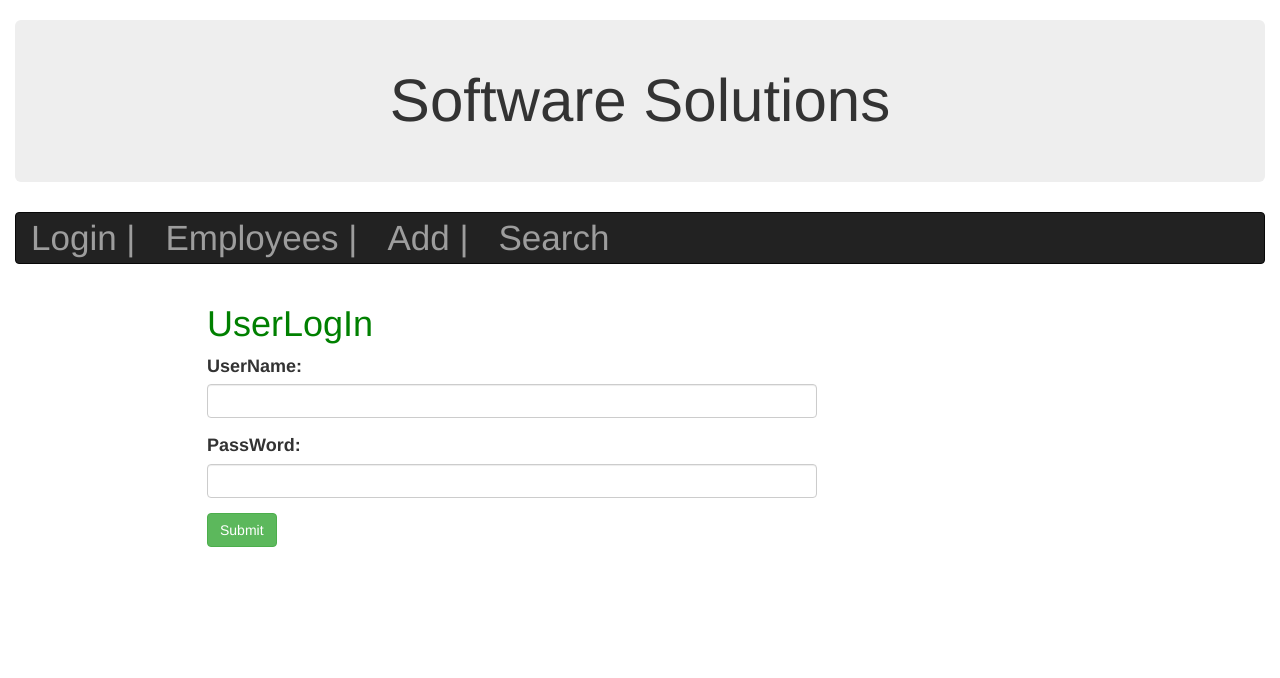
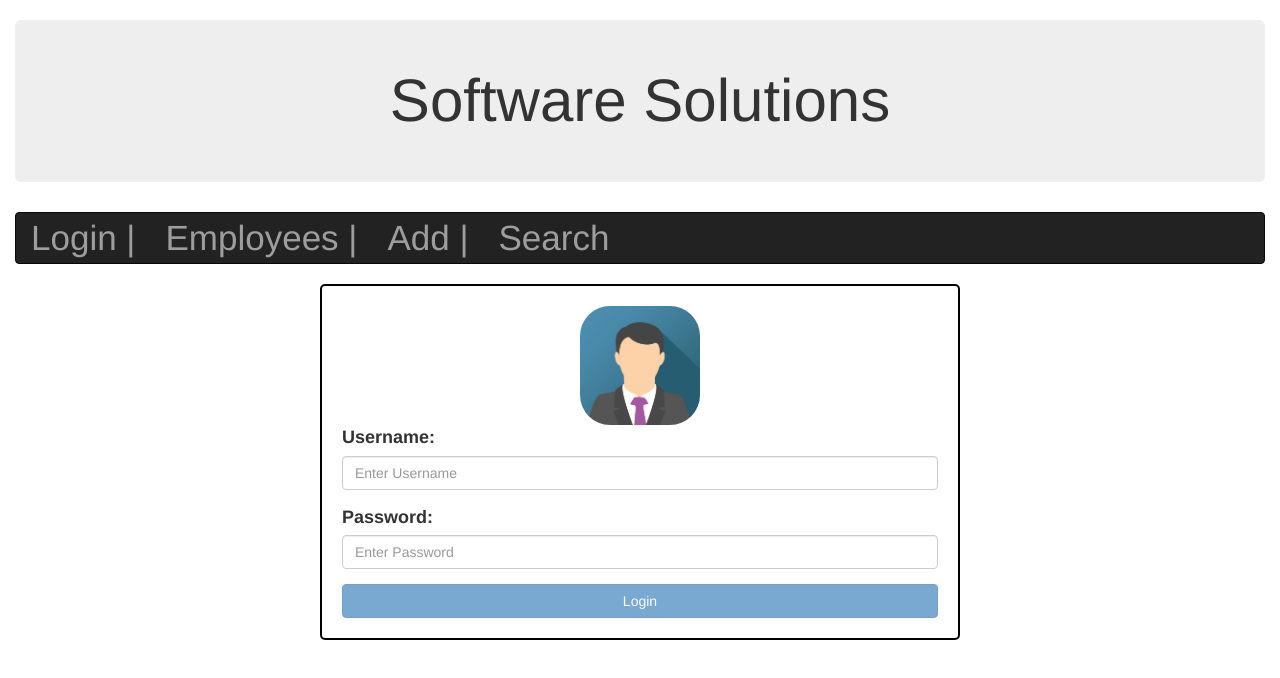
Before and after one commit to Ramesh204/Angular6, an Angular app: page /login in a window 1280 px wide. Shown: the top 678 px of the page. Built offline with nearby package versions, Linux system fonts and the light colour scheme.

Commit message:
validations

```diff
--- a/src/app/app.component.css
+++ b/src/app/app.component.css
@@ -13,5 +13,6 @@ button#logoutbtn{
     float: right;
     font-size:25px;
     border-radius:5px;
+    width:10%;
 
 }
--- a/src/app/create-employee/create-employee.component.html
+++ b/src/app/create-employee/create-employee.component.html
@@ -2,33 +2,33 @@
 
 <div [hidden]="submitted" class="col-lg-6" style="margin-left:15%;" >
     <h1>Create Employee</h1>
-  <form (ngSubmit)="onSubmit()" >
+  <form (ngSubmit)="onSubmit()" #addEmp="ngForm" >
     <div class="form-group">
       <label for="empid">EmpId</label>
-      <input type="number" class="form-control" id="empid" [(ngModel)]="employee.empid" name="empid">
+      <input type="number" class="form-control" id="empid" [(ngModel)]="employee.empid" name="empid" required>
     </div>
 
     <div class="form-group">
       <label for="firstName">FirstName</label>
-      <input type="text" class="form-control" id="firstName" [(ngModel)]="employee.firstName" name="firstName">
+      <input type="text" class="form-control" id="firstName" [(ngModel)]="employee.firstName" name="firstName" required>
     </div>
 
     <div class="form-group">
       <label for="lastName">LastName</label>
-      <input type="text" class="form-control" id="lastName" [(ngModel)]="employee.lastName" name="lastName">
+      <input type="text" class="form-control" id="lastName" [(ngModel)]="employee.lastName" name="lastName" required>
     </div>
 
     <div class="form-group">
       <label for="emailAddress">EmailAddress</label>
-      <input type="text" class="form-control" id="emailAddress" [(ngModel)]="employee.emailAddress" name="emailAddress">
+      <input type="email" class="form-control" id="emailAddress" [(ngModel)]="employee.emailAddress" name="emailAddress" required>
     </div>
 
     <div class="form-group">
       <label for="phoneNumber">PhoneNumber</label>
-      <input type="text" class="form-control" id="phoneNumber" [(ngModel)]="employee.phoneNumber" name="phoneNumber">
+      <input type="text" class="form-control" id="phoneNumber" [(ngModel)]="employee.phoneNumber" name="phoneNumber" required>
     </div>
 
-    <button type="submit" class="btn btn-success">Submit</button>
+    <button type="submit" class="btn btn-success" [disabled]="!addEmp.form.valid">Submit</button>
 
   </form>
 </div>
--- a/src/app/login/login.component.css
+++ b/src/app/login/login.component.css
@@ -3,6 +3,27 @@ a{
     color:red;
 }
 
-h1{
-    color:green;
+h2{
+
+    text-align: center;
 }
+
+form{
+
+    padding: 10px;
+}
+
+img{
+    width:20%;
+    margin-left:40%;
+    border-radius: 30px;
+}
+
+
+form{
+    border:2px solid black;
+    border-radius:5px;
+    padding: 20px;
+
+
+}
--- a/src/app/login/login.component.html
+++ b/src/app/login/login.component.html
@@ -1,33 +1,30 @@
 
 
-<div class="alert alert-danger" role="alert" *ngIf="message">
-  {{message}}
-</div>
 
-<form class="col-lg-6" style="margin-left:15%;"  *ngIf="!authService.getUser()">
-    <h1>UserLogIn</h1>
+
+<form #loginForm="ngForm" class="col-lg-6" style="margin-left:25%;"  *ngIf="!authService.getUser()">
+  <div class="alert alert-danger container-fluid" role="alert" *ngIf="message">
+    {{message}}
+  </div>
+    <img src="../assets/img_avatar.png">
   <div class="form-group " >
-    <label for="username">UserName:</label>
-    <input class="form-control" name="username" #username>
+    <label for="username">Username:</label>
+    <input type="text" class="form-control" name="username" placeholder="Enter Username" ngModel required #username>
   </div>
-
   <div class="form-group ">
-    <label for="password">PassWord:</label>
-    <input type="password" class="form-control" name="password" #password>
+    <label for="password">Password:</label>
+    <input type="password" class="form-control" name="password" placeholder="Enter Password" ngModel required #password>
   </div>
-
-  <button type="submit" class="btn btn-success" (click)="login(username.value,password.value)">
-    Submit
+  <button type="submit" class="btn btn-primary" (click)="login(username.value,password.value)" [disabled]="!loginForm.form.valid">
+    Login
   </button>
 
 </form>
 
-<div class="well" *ngIf="authService.getUser()">
-  <div class="container">
+<div  class="container-fluid" *ngIf="authService.getUser()">
 
     <h1 class="jumbotron">Welcome {{authService.getUser()}}</h1>
 
-  </div>
   <!--  <a href (click)="logout()">Logout</a>  -->
 
 </div>
--- /dev/null
+++ b/src/assets/forms.css
@@ -0,0 +1,8 @@
+.ng-valid[required], .ng-valid.required  {
+    border-left: 5px solid yellowgreen/* green */
+  }
+
+
+  button{
+    width: 100%;
+  }
--- a/src/index.html
+++ b/src/index.html
@@ -4,9 +4,11 @@
   <meta charset="utf-8">
   <title>Employee</title>
   <base href="/">
-
+  <link rel="stylesheet" href="assets/forms.css">
   <meta name="viewport" content="width=device-width, initial-scale=1">
   <link rel="icon" type="image/x-icon" href="favicon.ico">
+
+
 </head>
 <body>
   <app-root></app-root>
```
Also changed, not shown: src/assets/img_avatar.png (added).
